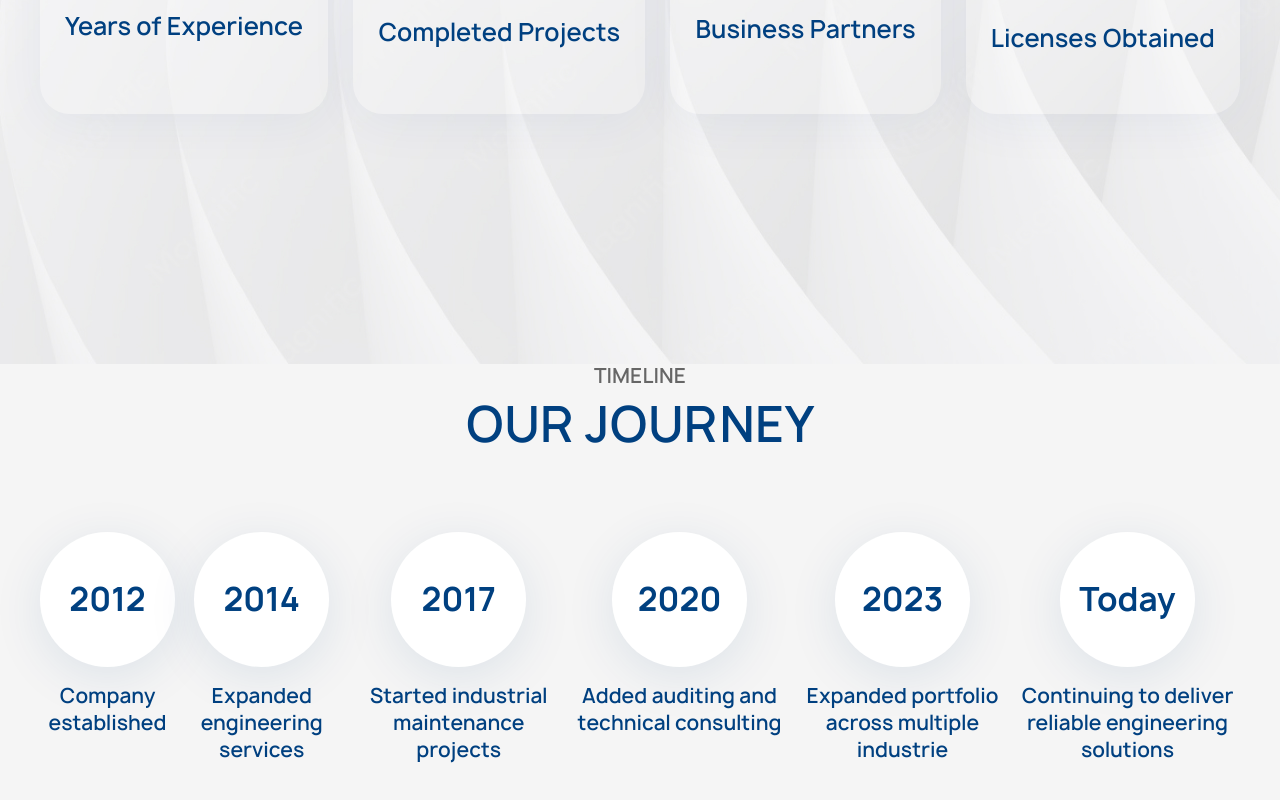
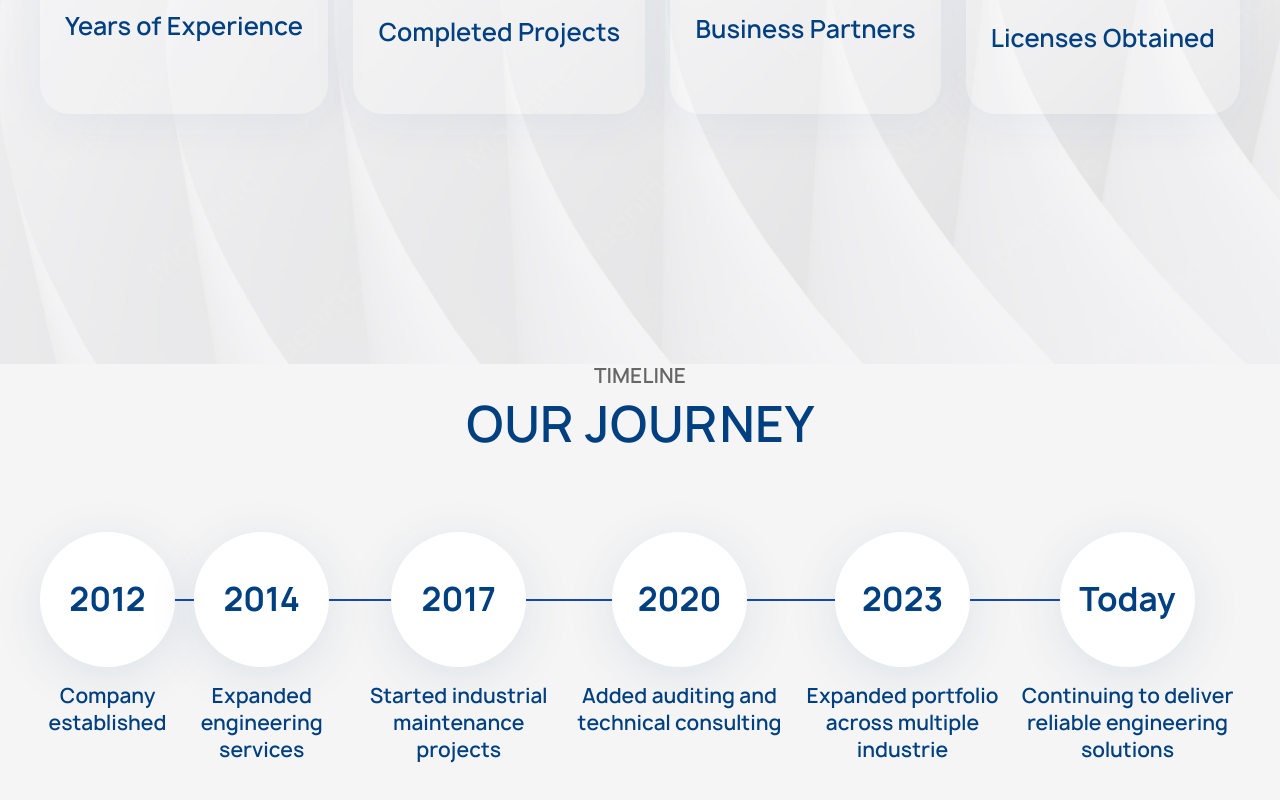
Before and after one commit to Den3003/ak-ussa, a website built with Vite: page index.html in a window 1280 px wide. Shown: the part 1536-2336 px from the top of the page. Built offline with nearby package versions, Linux system fonts and the light colour scheme.

Commit message:
feat(animation): add animation to timeline section
add animation to the timeline section,
and now when you scroll in this section,
the animation will trigger

```diff
--- a/index.html
+++ b/index.html
@@ -17,22 +17,22 @@
           <nav class="navigation">
             <ul class="navigation__list">
               <li class="navigation__item">
-                <a class="navigation__link" href="#">
+                <a class="navigation__link" href="#about">
                   About Us
                 </a>
               </li>
               <li class="navigation__item">
-                <a class="navigation__link" href="#">
+                <a class="navigation__link" href="#timeline">
                   Timeline
                 </a>
               </li>
               <li class="navigation__item">
-                <a class="navigation__link" href="#">
+                <a class="navigation__link" href="#services">
                   Services
                 </a>
               </li>
               <li class="navigation__item">
-                <a class="navigation__link" href="#">
+                <a class="navigation__link" href="#footer">
                   Contacts
                 </a>
               </li>
@@ -59,7 +59,7 @@
                   with a commitment to safety, quality, and
                   long-term partnerships.
                 </p>
-                <a class="hero__button" href="#">
+                <a class="hero__button" href="#services">
                   Explore Services
                 </a>
               </div>
@@ -68,7 +68,7 @@
         </div>
       </section>
 
-      <section class="about">
+      <section id="about" class="about">
         <div class="about__wrapper">
           <div class="about__background"></div>
           <div class="container about__container">
@@ -120,64 +120,85 @@
         </div>
       </section>
 
-      <section class="timeline">
+      <section id="timeline" class="timeline">
         <div class="container timeline__container">
           <p class="timeline__name">TIMELINE</p>
           <h2 class="timeline__title">OUR JOURNEY</h2>
-          <div class="timeline__years">
-            <div class="timeline__card">
+          <div class="timeline__wrapper" style="--items-count: 6;">
+
+            <!-- базовая серая линия -->
+            <div class="timeline__track" aria-hidden="true"></div>
+
+            <!-- N-1 сегментов заливки -->
+            <div class="timeline__fills" aria-hidden="true">
+              <span class="timeline__fill" style="--i: 1"></span> <!-- между 2012 и 2014 -->
+              <span class="timeline__fill" style="--i: 3"></span> <!-- между 2014 и 2017 -->
+              <span class="timeline__fill" style="--i: 5"></span> <!-- между 2017 и 2020 -->
+              <span class="timeline__fill" style="--i: 7"></span> <!-- между 2020 и 2023 -->
+              <span class="timeline__fill" style="--i: 9"></span> <!-- между 2023 и Today -->
+            </div>
+
+            <ul class="timeline__years">
+              <li class="timeline__card" style="--i: 0">
                 <div class="timeline__year-block">
                   <p class="timeline__year">2012</p>
                 </div>
                 <p class="timeline__year-text">
                   Company established
                 </p>
-            </div>
-            <div class="timeline__card">
+              </li>
+
+              <li class="timeline__card" style="--i: 2">
                 <div class="timeline__year-block">
                   <p class="timeline__year">2014</p>
                 </div>
                 <p class="timeline__year-text">
                   Expanded engineering services
                 </p>
-            </div>
-            <div class="timeline__card">
+              </li>
+
+              <li class="timeline__card" style="--i: 4">
                 <div class="timeline__year-block">
                   <p class="timeline__year">2017</p>
                 </div>
                 <p class="timeline__year-text">
                   Started industrial maintenance projects
                 </p>
-            </div>
-            <div class="timeline__card">
+              </li>
+
+              <li class="timeline__card" style="--i: 6">
                 <div class="timeline__year-block">
                   <p class="timeline__year">2020</p>
                 </div>
                 <p class="timeline__year-text">
                   Added auditing and technical consulting
                 </p>
-            </div>
-            <div class="timeline__card">
+              </li>
+
+              <li class="timeline__card" style="--i: 8">
                 <div class="timeline__year-block">
                   <p class="timeline__year">2023</p>
                 </div>
                 <p class="timeline__year-text">
                   Expanded portfolio across multiple industrie
                 </p>
-            </div>
-            <div class="timeline__card">
+              </li>
+
+              <li class="timeline__card" style="--i: 10">
                 <div class="timeline__year-block">
                   <p class="timeline__year">Today</p>
                 </div>
                 <p class="timeline__year-text">
                   Continuing to deliver reliable engineering solutions
                 </p>
-            </div>
+              </li>
+
+            </ul>
           </div>
         </div>
       </section>
 
-      <section class="services">
+      <section id="services" class="services">
         <div class="container services__container">
           <p class="services__name">SERVICES</p>
           <h2 class="services__title">
@@ -316,7 +337,7 @@
       </section>
     </main>
 
-    <footer class="footer">
+    <footer id="footer" class="footer">
       <div class="container footer__container">
         <p class="footer__name">CONTACTS</p>
         <h2 class="footer__title">
--- a/src/js/main.js
+++ b/src/js/main.js
@@ -1,2 +1,6 @@
 import 'modern-normalize';
 import '../styles/main.scss';
+
+import { initScrollTimeline } from './modules/timeline';
+
+document.addEventListener('DOMContentLoaded', initScrollTimeline);
--- /dev/null
+++ b/src/js/modules/timeline.js
@@ -0,0 +1,31 @@
+
+export function initScrollTimeline() {
+  const timelines = document.querySelectorAll('.timeline__wrapper');
+  if (!timelines.length) {
+    return;
+  }
+
+  // Уважаем системную настройку "уменьшить анимацию"
+  const prefersReduced = window.matchMedia('(prefers-reduced-motion: reduce)').matches;
+  if (prefersReduced) {
+    timelines.forEach(el => el.classList.add('is-visible', 'no-anim'));
+    return;
+  }
+
+  const observer = new IntersectionObserver(
+    (entries, obs) => {
+      entries.forEach((entry) => {
+        if (entry.isIntersecting) {
+          entry.target.classList.add('is-visible');
+          obs.unobserve(entry.target); // запускаем один раз
+        }
+      });
+    },
+    {
+      threshold: 0.25, // блок должен быть виден на 25%
+      rootMargin: '0px 0px -10% 0px', // небольшой запас снизу
+    }
+  );
+
+  timelines.forEach((el) => observer.observe(el));
+}
--- a/src/styles/base/_default.scss
+++ b/src/styles/base/_default.scss
@@ -2,7 +2,7 @@
 
 html {
   box-sizing: border-box;
-  // scroll-behavior: smooth;
+  scroll-behavior: smooth;
 }
 
 * {
--- a/src/styles/layouts/_hero.scss
+++ b/src/styles/layouts/_hero.scss
@@ -70,11 +70,14 @@
   }
 
   &__button {
+    // box-sizing: content-box;
+    display: inline-block;
     text-decoration: none;
     color: inherit;
     font-size: 24px;
     font-weight: 600;
-    padding: 12px 50px 14px;
+    line-height: 1.04;
+    padding: 18px 45px 18px;
     background: rgba(255, 255, 255, 0.2);
     backdrop-filter: blur(3px);
     border-radius: 15px;
--- a/src/styles/layouts/_timeline.scss
+++ b/src/styles/layouts/_timeline.scss
@@ -22,16 +22,27 @@
     margin: 0 0 80px;
   }
 
+  &__wrapper {
+    position: relative; /* контекст позиционирования для track/fills */
+
+    &.is-visible .timeline__fill {
+      animation: line-in 0.70s linear forwards;
+      animation-delay: calc(var(--i) * 0.35s);
+    }
+  }
+
   &__years {
+    list-style: none;
+    padding: 0;
+    position: relative;
     display: flex;
     justify-content: space-between;
-    // gap: 0 100px;
     margin: 0 0 267px;
+    z-index: 1; /* список поверх линии */
   }
 
   &__card {
     max-width: 225px;
-    // flex-grow: 1;
     display: flex;
     flex-direction: column;
     align-items: center;
@@ -47,6 +58,15 @@
     display: flex;
     align-items: center;
     justify-content: center;
+    position: relative;
+    z-index: 1;
+    opacity: 0;
+    transform: translateY(16px);
+
+    .timeline__wrapper.is-visible & {
+      animation: node-in .5s ease-out forwards;
+      animation-delay: calc(var(--i) * 0.35s);
+    }
   }
 
   &__year {
@@ -55,11 +75,64 @@
     font-weight: 700;
   }
 
+  /* базовая серая линия — от центра первого круга до центра последнего */
+  &__track {
+    position: absolute;
+    top: calc(135 / 2) + px;
+    left: calc(135 / 2) + px;
+    right: calc(135 / 2) + px;
+    height: 2px;
+    background: transparent;
+    transform: translateY(-50%);
+    z-index: 0;
+  }
+
+  /* контейнер для сегментов заливки — занимает ту же зону, что и track */
+  &__fills {
+    position: absolute;
+    top: calc(135 / 2) + px;
+    left: calc(135 / 2) + px;
+    right: calc(135 / 2) + px;
+    height: 2px;
+    display: flex;
+    transform: translateY(-50%);
+    z-index: 0;
+  }
+
+  &__fill {
+    flex: 1 0 calc(100% / (var(--items-count) - 1)); // --items-count — это просто общее число узлов (кругов) в timeline, то есть N
+    height: 100%;                                    // --items-count — прописан в timeline__wrapper в html разметке
+    background: #1849a9;
+    transform: scaleX(0);
+    transform-origin: left center;
+
+    .timeline__wrapper.is-visible & {
+      animation: line-in 0.70s linear forwards;
+      animation-delay: calc(var(--i) * 0.35s);
+    }
+  }
+
   &__year-text {
     margin: 0;
     font-size: 20px;
     font-weight: 600;
     line-height: 1.35;
     max-width: 540px;
+    opacity: 0;
+    transform: translateY(16px);
+
+    .timeline__wrapper.is-visible & {
+      animation: node-in .5s ease-out forwards;
+      animation-delay: calc(var(--i) * 0.35s);
+    }
   }
+
 }
+
+@keyframes node-in {
+  to { opacity: 1; transform: translateY(0); }
+}
+
+@keyframes line-in {
+  to { transform: scaleX(1); }
+}
```
Lines whose indentation alone changed are shown as unchanged.
